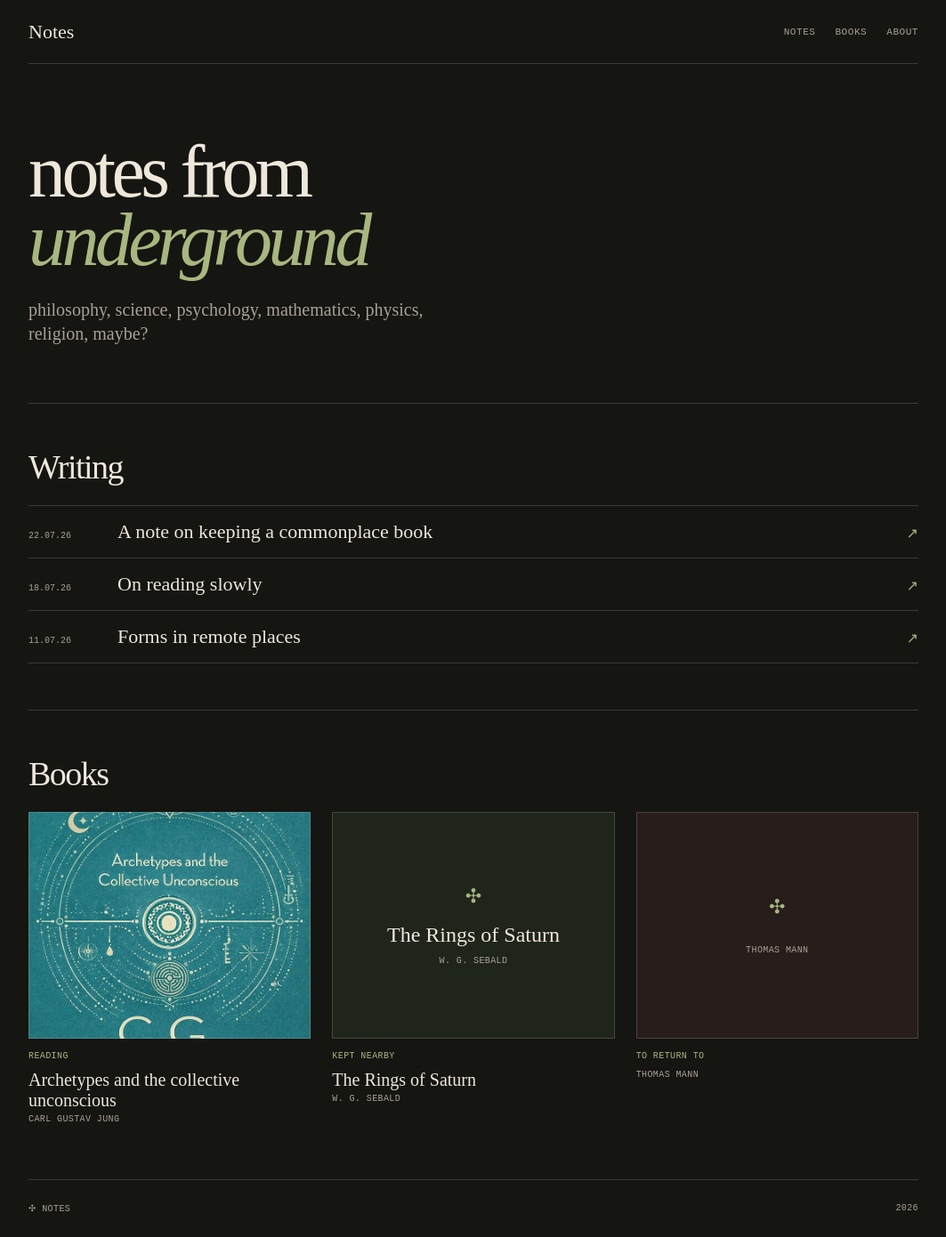
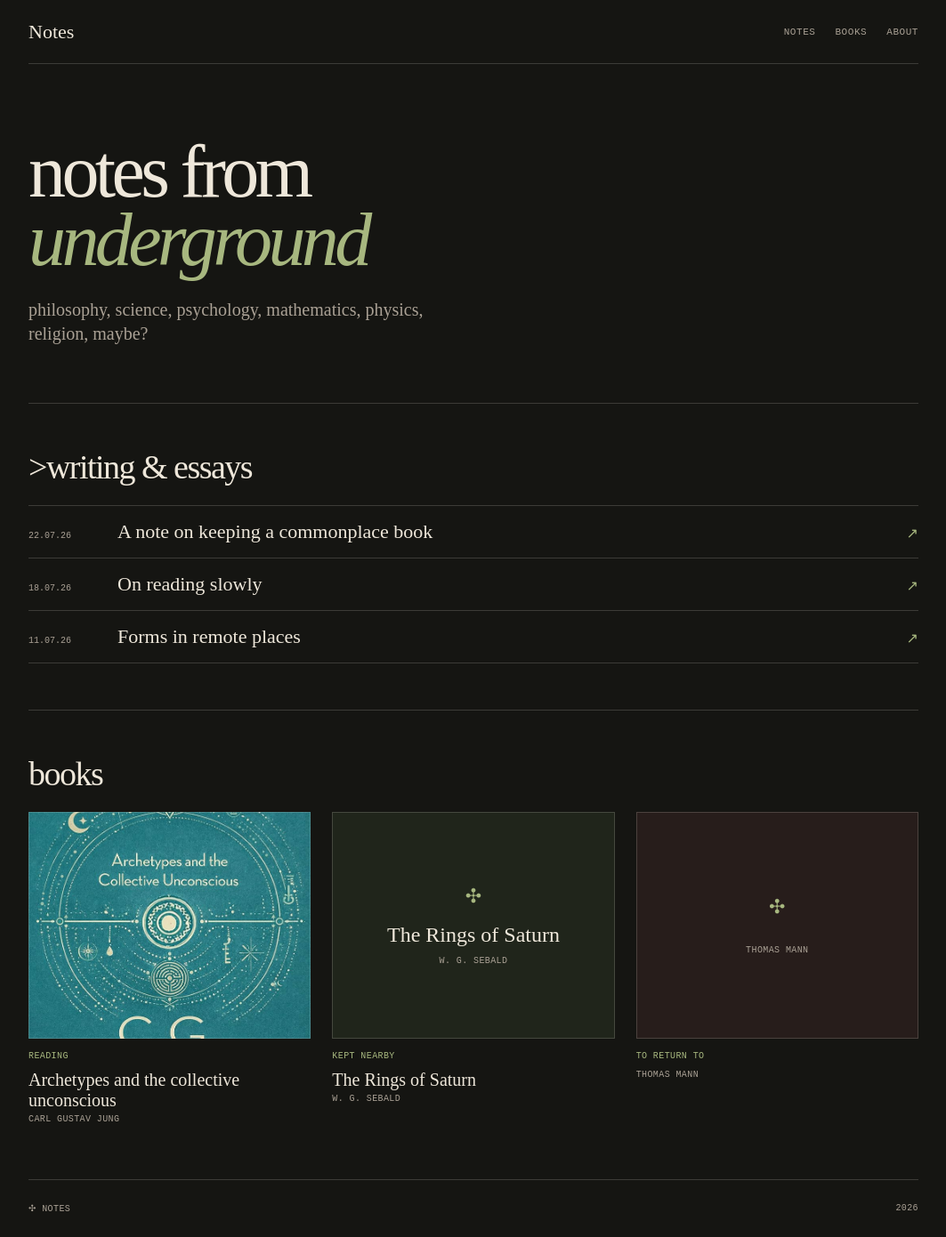
Before and after one commit to rseyfullayev/blog, a Jekyll site: the page built from index.html, in a window 1280 px wide. Shown: the whole page at 89% size, without its empty margins (108-1171 px from the left). Built offline with Jekyll 4.4.1, drawn with Linux system fonts in a browser that asks for light colours.

Commit message:
Update index.html

```diff
--- a/index.html
+++ b/index.html
@@ -11,7 +11,7 @@ layout: default
 <section class="notes-section" id="notes">
   <div class="section-heading">
     <div>
-      <h2>Writing</h2>
+      <h2>>writing & essays</h2>
     </div>
   </div>
   <div class="post-list">
@@ -29,7 +29,7 @@ layout: default
 <section class="books-section" id="books">
   <div class="section-heading">
     <div>
-      <h2>Books</h2>
+      <h2>books</h2>
     </div>
   </div>
   <div class="shelf" aria-label="Book shelf">
```
